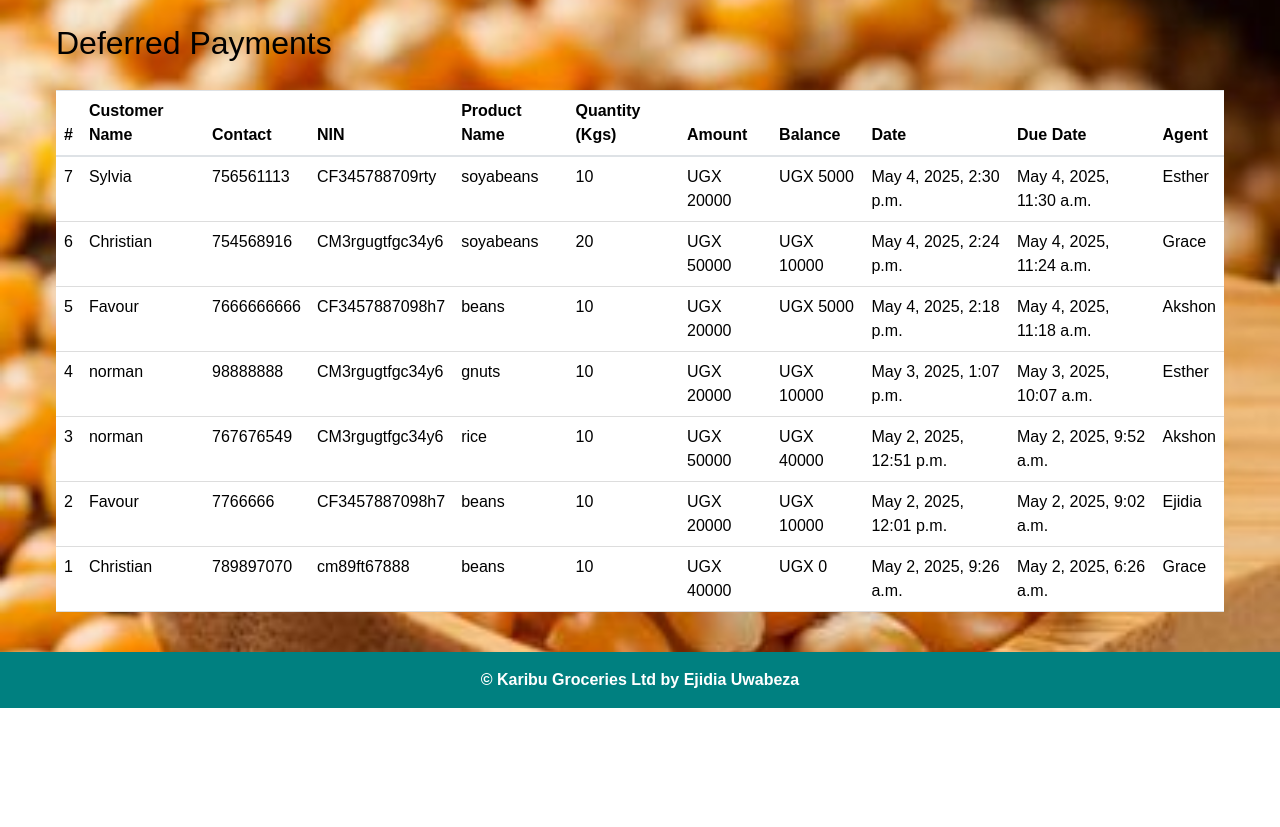
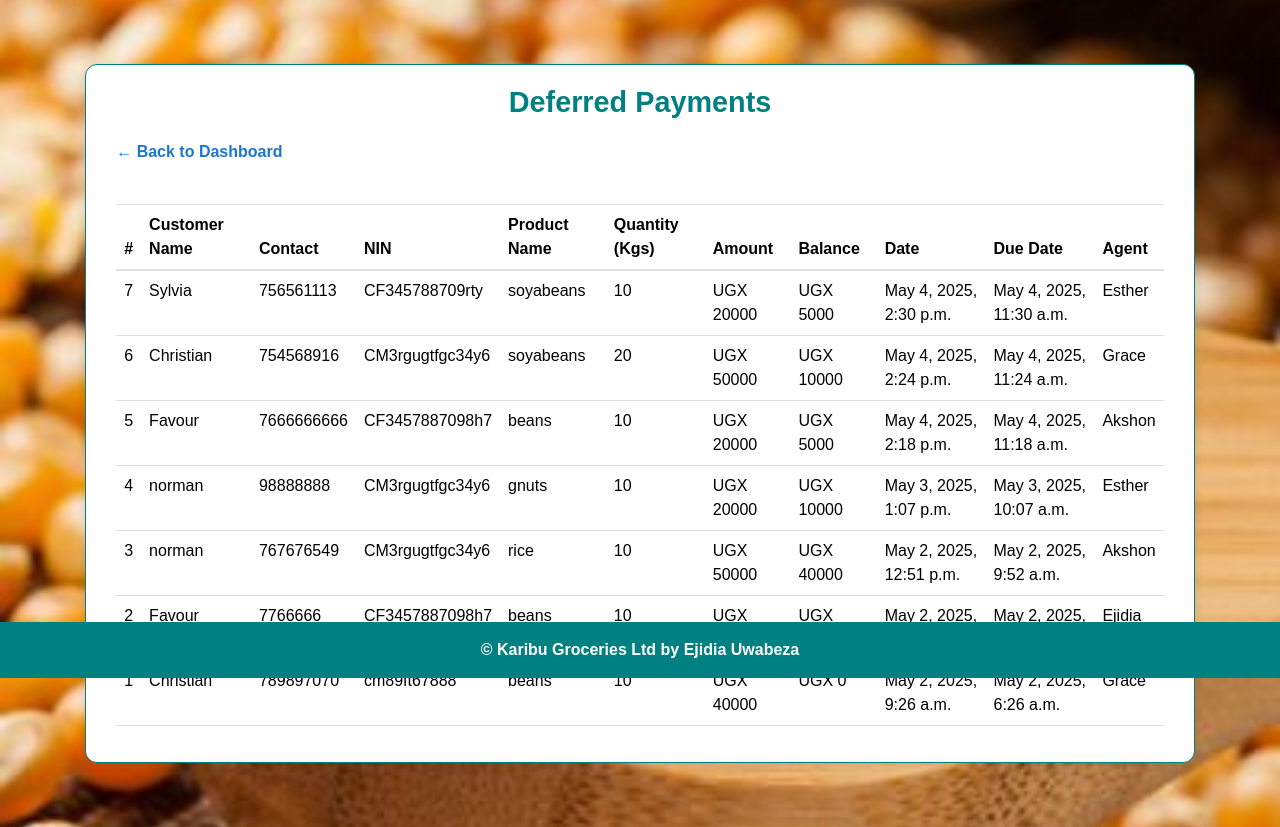
Before and after one commit to komuntaleliz152/catalyst_project, a Django app: page /deffered_payments_list/ in a window 1280 px wide. Shown: the part 122-949 px from the top of the page. Before the commit the page ends 830 px from the top, so only its background shows below. Run offline with Django 5.2, Linux system fonts and the light colour scheme; a user stored in the database is signed in; data comes from the database, SQL or seed files in the repository; both versions use the stored data as it was after the commit; some libraries are stand-ins or nearby versions.

Commit message:
my project

```diff
--- a/karibu/models.py
+++ b/karibu/models.py
@@ -39,7 +39,7 @@ class Stock(models.Model):
     item_name=models.CharField(max_length=50, null = True, blank=False)
     stock_branch_name=models.CharField(max_length=50, null = True, blank=False)
     stock_type=models.CharField(max_length=50, null = True, blank=False)
-    stock_time_of_arrival=models.CharField(max_length=50, null = True, blank=False)
+    stock_time_of_arrival=models.DateTimeField( default=datetime.now(), null=True, blank=True)
     created_at =models.DateTimeField(auto_now_add=True,null=True)
     supplier_contact=models.CharField(max_length=50, null = True, blank=False)
     stock_source = models.CharField(max_length=50, null = True, blank=False)
@@ -64,7 +64,7 @@ class Sales(models.Model):
     amount_received = models.IntegerField(default=10, null=True, blank=False)
     issued_to = models.CharField(max_length=50, null=True, blank=False)
     unit_price = models.IntegerField(default=10, null=True, blank=False)
-    date_of_sales = models.DateField(default=datetime.now())
+    date_of_sales = models.DateTimeField(default=datetime.now())
 
 
 #defining a method
--- a/karibu/templates/ebook/add_product.html
+++ b/karibu/templates/ebook/add_product.html
@@ -123,6 +123,7 @@ body {
     }
   }
   </style>
+  <a href="/home" class="btn btn-primary font-weight-bold">Home</a>
 
 <form method="post">
   {% csrf_token %}
--- a/karibu/templates/ebook/base.html
+++ b/karibu/templates/ebook/base.html
@@ -68,7 +68,7 @@ main.container {
   padding: 1rem 0;
   width: 100%;
   font-weight: bold;
-  position: relative; /* Changed from absolute to avoid overlap */
+  position: fixed; /* Changed from absolute to avoid overlap */
   bottom: 0;
 }
 
--- a/karibu/templates/ebook/deffered_payments_list.html
+++ b/karibu/templates/ebook/deffered_payments_list.html
@@ -4,41 +4,54 @@
 {% block content %}
 <style>
   body {
-  background-color: #f0f7f8; /* Soft light blue background, matching inventory */
+    background-color: #f0f7f8;
     margin: 0;
     padding: 0;
-  font-family: Arial, sans-serif; /* Matching inventory */
+    font-family: Arial, sans-serif;
   }
 
   .table-container {
-  background-color: #ffffff; /* White, matching table background */
-  padding: 20px; /* Matching original table-container */
-  margin: 30px auto; /* Matching original table-container */
-  border-radius: 12px; /* Matching original table-container */
-  border: 1px solid #008080; /* Teal border, matching filter-container */
-  box-shadow: 0 2px 8px rgba(0, 0, 0, 0.1); /* Matching original shadow */
+    background-color: #ffffff;
+    padding: 20px 30px;
+    margin: 40px auto;
+    border-radius: 12px;
+    border: 1px solid #008080;
+    box-shadow: 0 2px 10px rgba(0, 0, 0, 0.1);
     width: 95%;
-  max-width: 1200px; /* Matching original table-container */
+    max-width: 1200px;
   }
 
   .table-container h2 {
-  color: #008080; /* Teal, matching table-header */
-  font-size: 1.5rem;
+    color: #008080;
+    font-size: 1.8rem;
     font-weight: bold;
-  margin-top: 20px; /* Matching original h2 */
+    margin-bottom: 20px;
     text-align: center;
+  }
+
+  .back-link {
+    display: inline-block;
+    margin-bottom: 20px;
+    color: #1976d2;
+    text-decoration: none;
+    font-weight: bold;
+  }
+
+  .back-link:hover {
+    text-decoration: underline;
+    color: #1565c0;
   }
 
   .btn-container {
     display: flex;
     justify-content: space-between;
-  margin-bottom: 1rem; /* Matching original btn-container */
+    margin-bottom: 1rem;
   }
 
   .btn-container a {
     padding: 10px 20px;
     text-decoration: none;
-  border-radius: 5px; /* Matching action-buttons-top */
+    border-radius: 5px;
     font-weight: bold;
     text-align: center;
     flex: 1;
@@ -123,18 +137,18 @@ thead th {
     }
 
     table, th, td {
-    font-size: 0.9rem; /* Matching inventory media query */
+      font-size: 0.9rem;
     }
 
     th, td {
-    padding: 10px; /* Slightly reduced padding for small screens */
+      padding: 10px;
     }
   }
 </style>
 
-
-
+<div class="table-container">
   <h2>Deferred Payments</h2>
+  <a href="/home" class="back-link">← Back to Dashboard</a>
 
   <div class="table-responsive">
     <table class="table table-hover">
--- a/karibu/templates/ebook/manager_dashboard.html
+++ b/karibu/templates/ebook/manager_dashboard.html
@@ -151,6 +151,8 @@
       </a>
     </div>
 
+
+
     <!-- Deferred Payments -->
     <div class="col-md-6">
       <a href="{% url 'deffered_payments' %}" class="text-decoration-none">
--- a/karibu/templates/ebook/receipt_detail.html
+++ b/karibu/templates/ebook/receipt_detail.html
@@ -1,4 +1,4 @@
-{% extends 'ebook/base.html' %}
+{% extends "ebook/base.html" %}
 {% load static %}
 {% block content %}
 
@@ -161,7 +161,7 @@
 
 <!-- Back Button -->
 <button type="submit" class="btn btn-primary" style="width: 100px; height: 50px;">
-  <a href="/all_sales" style="text-decoration:none; color:white; font-weight:bolder;">Back</a>
+  <a href="/receipt" style="text-decoration:none; color:white; font-weight:bolder;"></a>
 </button>
 
 <!-- Main Content -->
--- a/karibu/urls.py
+++ b/karibu/urls.py
@@ -8,15 +8,12 @@ urlpatterns = [
     # ... your existing paths ...
     path('', views.index, name='index'),
     path('home/', views.home, name='home'),
-
     path('register/', views.register, name='register'),
-    #you tell django to give me the functionality for authentication "functionality to log in".this is the Login for the sales agent.
     path('', auth_views.LoginView.as_view(template_name='ebook/login.html'), name = 'login'),
     path('Login/', views.Login, name='Login'),
     path('logout/', auth_views.LoginView.as_view(template_name='ebook/logout.html'), name = 'logout'),
     path('home/<int:product_id>/',views.product_detail, name = 'product_detail'),
     path('product/<int:product_id>/edit/', views.edit_detail, name='edit_detail'),
-
     path('delete/<int:product_id>/',views.delete_detail, name = 'delete_detail'),
     path('issue_item/<str:pk>/', views.issue_item, name='issue_item'),
     path('receipt/', views.receipt, name='receipt'),
--- a/kgl/urls.py
+++ b/kgl/urls.py
@@ -24,6 +24,8 @@ urlpatterns = [
 
     path('', views.index, name='index'),
     path('home/', views.home, name='home'),
+
+    path('accounts/login/',auth_views.LoginView.as_view(template_name='ebook/login.html'),name='login'),
 
     path('register/', views.register, name='register'),
     #you tell django to give me the functionality for authentication "functionality to log in".this is the Login for the sales agent.
```
Also changed, not shown: other parts of karibu/templates/ebook/deffered_payments_list.html (+18 -17 lines), karibu/templates/ebook/index.html (+2 -19 lines), karibu/templates/ebook/logout.html (+2 -8 lines), karibu/templates/ebook/owner_dashboard.html (+2 -21 lines), karibu/templates/ebook/salesagent_dashboard.html (+28 -4 lines), db.sqlite3, karibu/migrations/0012_alter_sales_date_of_sales_and_more.py (added), karibu/migrations/0013_alter_sales_date_of_sales_and_more.py (added), karibu/templates/ebook/landing.html (added). Lines whose indentation alone changed are shown as unchanged.
